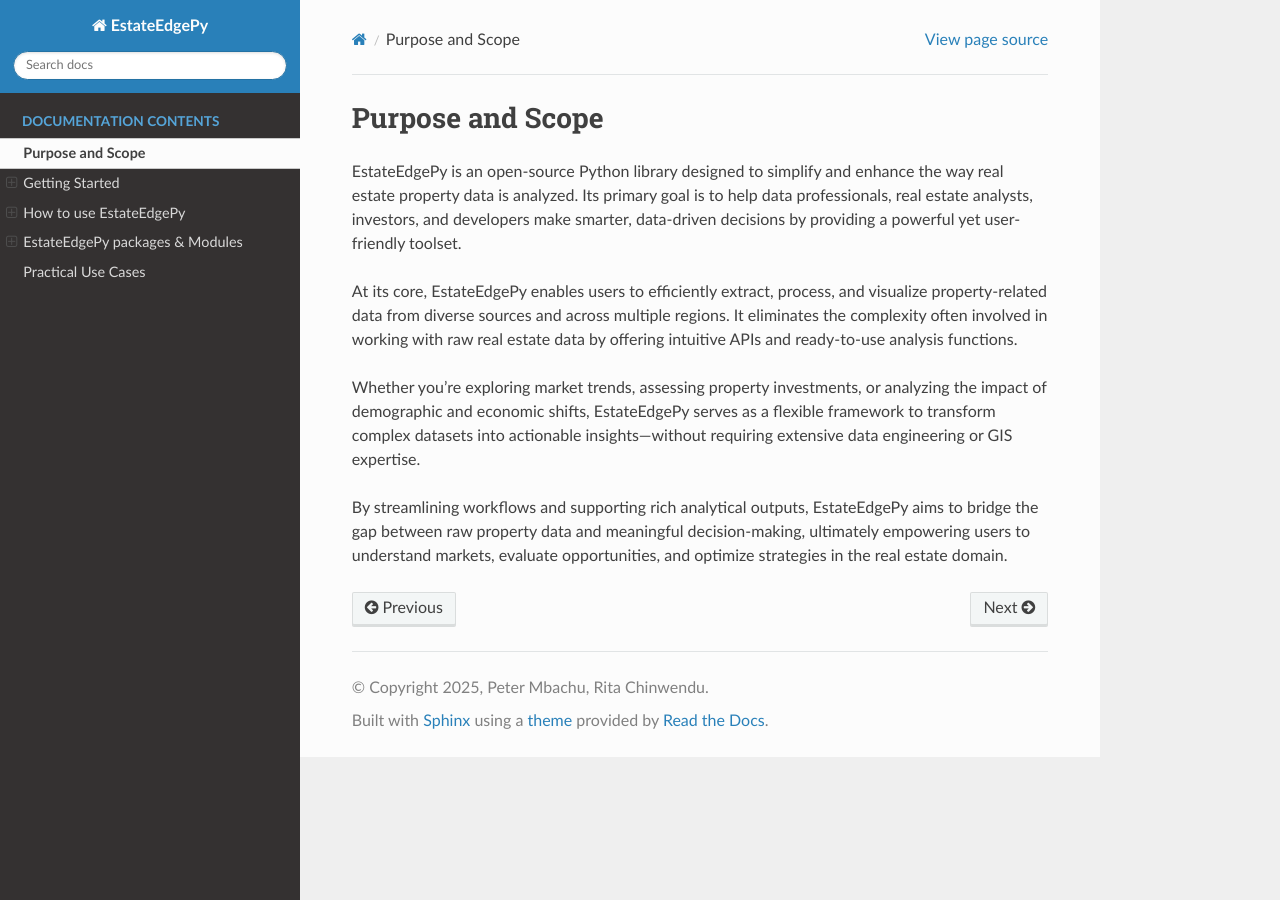
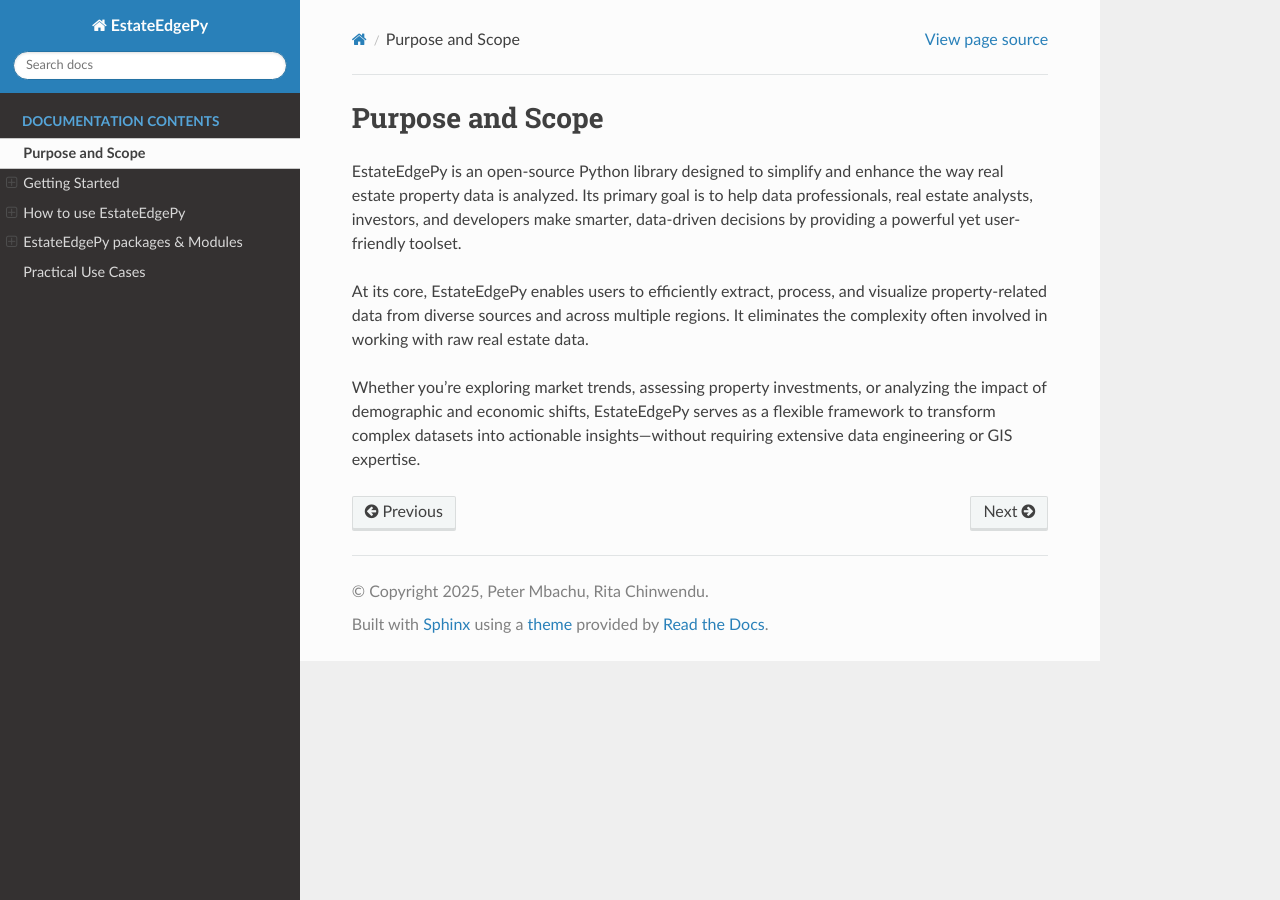
Before and after one commit to cla-bit/EstateEdgePy-Docs, a Sphinx documentation site: the page built from source/purpose_scope.rst, in a window 1280 px wide. Built offline with Sphinx 7.4.7 and the Read the Docs theme 3.1.0, drawn with Linux system fonts in a browser that asks for light colours.

Commit message:
Update purpose_scope.rst

```diff
--- a/source/purpose_scope.rst
+++ b/source/purpose_scope.rst
@@ -4,8 +4,6 @@ Purpose and Scope
 
 EstateEdgePy is an open-source Python library designed to simplify and enhance the way real estate property data is analyzed. Its primary goal is to help data professionals, real estate analysts, investors, and developers make smarter, data-driven decisions by providing a powerful yet user-friendly toolset.
 
-At its core, EstateEdgePy enables users to efficiently extract, process, and visualize property-related data from diverse sources and across multiple regions. It eliminates the complexity often involved in working with raw real estate data by offering intuitive APIs and ready-to-use analysis functions.
+At its core, EstateEdgePy enables users to efficiently extract, process, and visualize property-related data from diverse sources and across multiple regions. It eliminates the complexity often involved in working with raw real estate data.
 
 Whether you're exploring market trends, assessing property investments, or analyzing the impact of demographic and economic shifts, EstateEdgePy serves as a flexible framework to transform complex datasets into actionable insights—without requiring extensive data engineering or GIS expertise.
-
-By streamlining workflows and supporting rich analytical outputs, EstateEdgePy aims to bridge the gap between raw property data and meaningful decision-making, ultimately empowering users to understand markets, evaluate opportunities, and optimize strategies in the real estate domain.
```
